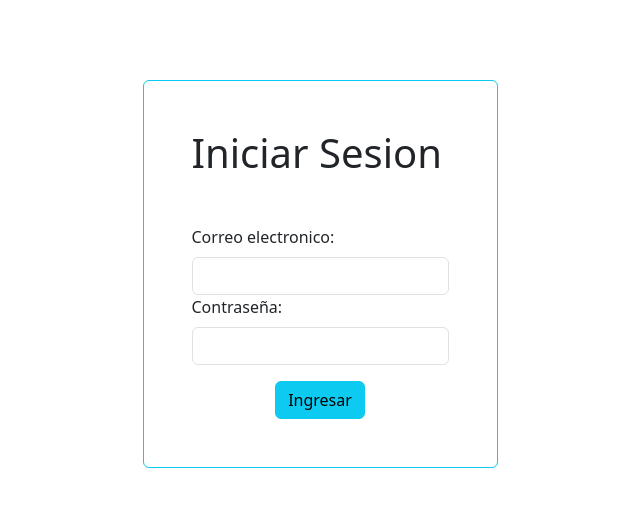
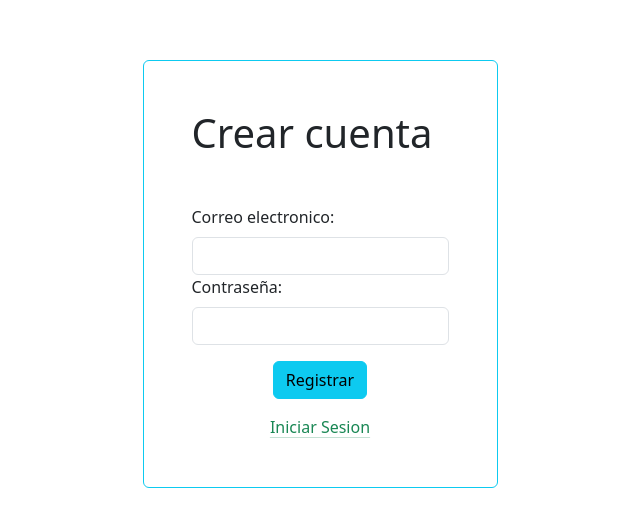
Before and after one commit to joselfigueroag/genius_front, a React (Create React App) app: page / in a window 1280 px wide. Shown: the part 126-652 px from the top of the page, without its empty margins (320-960 px from the left). Built offline with nearby package versions, Linux system fonts and the light colour scheme.

Commit message:
added some components

```diff
--- a/package.json
+++ b/package.json
@@ -6,6 +6,7 @@
     "@testing-library/jest-dom": "^5.17.0",
     "@testing-library/react": "^13.4.0",
     "@testing-library/user-event": "^13.5.0",
+    "axios": "^1.6.5",
     "bootstrap": "^5.3.2",
     "react": "^18.2.0",
     "react-bootstrap": "^2.9.2",
--- a/src/App.js
+++ b/src/App.js
@@ -1,13 +1,21 @@
 import { BrowserRouter, Routes, Route } from 'react-router-dom';
 
+import "./styles/global.css";
+
 import Login from "./components/Login";
+import Home from './components/Home';
+import Register from './components/Register';
 
 function App() {
   return (
     <BrowserRouter>
-      <Routes>
-        <Route path='/' element={<Login />}/>
-      </Routes>
+      <div className='container'>
+        <Routes>
+          <Route path='/' element={<Register />}/>
+          <Route path='/login' element={<Login />}/>
+          <Route path='/home' element={<Home />} />
+        </Routes>
+      </div>
     </BrowserRouter>
   );
 }
--- /dev/null
+++ b/src/components/Home.js
@@ -0,0 +1,41 @@
+import { useNavigate } from "react-router-dom";
+import axios from "axios";
+
+import UploadFile from "./UploadFile";
+
+function Home() {
+  let navigate = useNavigate();
+
+  let handleLogout = () => {
+    let headers = {"Authorization": `Token ${localStorage.getItem("token")}`}
+
+    axios.get("http://localhost:8000/authentication/api/logout/", { headers })
+      .then(response => {
+        localStorage.clear();
+        return navigate("/")
+      })
+      .catch(error => {
+        if (error.response.status === 401) {
+          console.log(error.response.data.detail);
+        }
+      })
+  }
+
+  return(
+    <div className="data-process">
+      <div className="d-flex justify-content-between">
+        <div>
+          <h2>Procesar datos</h2>
+        </div>
+        <div className="d-flex align-items-center">
+          <button className="link logout" onClick={handleLogout}>Cerrar Sesion</button>
+        </div>
+      </div>
+      <div className="border rounded p-3">
+        <UploadFile></UploadFile>
+      </div>
+    </div>
+  )
+}
+
+export default Home
--- a/src/components/Login.js
+++ b/src/components/Login.js
@@ -1,23 +1,54 @@
-import "../styles/Login.css"
+import { useState } from "react"
+import { useNavigate } from "react-router-dom";
+import axios from "axios";
 
 function Login() {
+  let navigate = useNavigate();
+  const [email, setEmail] = useState("")
+  const [password, setPassword] = useState("")
+  const [error, setError] = useState("")
+
+  const handleSubmit = async (event) => {
+    event.preventDefault();
+
+    const data = {
+      email,
+      password
+    }
+
+    axios.post("http://localhost:8000/authentication/api/login/", data)
+      .then(response => {
+        localStorage.setItem("email", response.data.email)
+        localStorage.setItem("token", response.data.token)
+        return navigate("/home")
+      })
+      .catch(error => {
+        if (error.response.status === 400 || error.response.status === 404) {
+          setError(error.response.data.msg)
+        } else {
+          console.log(error.response)
+        }
+      })
+  }
+
   return (
-    <div className="login-container">
+    <div className="login-and-register-container">
       <div className="border border-info rounded p-5">
         <h1 className="mb-5">Iniciar Sesion</h1>
-        <form>
+        <form onSubmit={handleSubmit}>
           <div>
-            <label for="email" className="form-label">Correo electronico:</label>
-            <input type="email" className="form-control" id="email"/>
+            <label htmlFor="email" className="form-label">Correo electronico:</label>
+            <input type="email" className="form-control" id="email" value={email} onChange={(e) => setEmail(e.target.value)}/>
           </div>
           <div>
-            <label for="password" className="form-label">Contraseña:</label>
-            <input type="password" className="form-control" />
+            <label htmlFor="password" className="form-label">Contraseña:</label>
+            <input type="password" className="form-control" id="password" value={password} onChange={(e) => setPassword(e.target.value)} />
           </div>
           <div className="d-flex justify-content-center mt-3">
             <button type="submit" className="btn btn-info">Ingresar</button>
           </div>
         </form>
+        {error && <div className="error mt-3">*{error}</div>}
       </div>
     </div>
   )
--- /dev/null
+++ b/src/components/Register.js
@@ -0,0 +1,58 @@
+import { useState } from "react"
+import { useNavigate, Link } from "react-router-dom";
+import axios from "axios";
+
+function Register() {
+  let navigate = useNavigate();
+  const [email, setEmail] = useState("")
+  const [password, setPassword] = useState("")
+  const [error, setError] = useState("")
+
+  const handleSubmit = async (event) => {
+    event.preventDefault();
+
+    const data = {
+      email,
+      password
+    }
+
+    axios.post("http://localhost:8000/authentication/api/user_register/", data)
+      .then(response => {
+        localStorage.setItem("email", response.data.email)
+        localStorage.setItem("token", response.data.token)
+        return navigate("/home")
+      })
+      .catch(error => {
+        if (error.response.status === 400 || error.response.status === 404) {
+          setError(error.response.data.msg)
+        } else {
+          console.log(error.response)
+        }
+      })
+  }
+
+  return(
+    <div className="login-and-register-container">
+    <div className="border border-info rounded p-5">
+      <h1 className="mb-5">Crear cuenta</h1>
+      <form onSubmit={handleSubmit}>
+        <div>
+          <label htmlFor="email" className="form-label">Correo electronico:</label>
+          <input type="email" className="form-control" id="email" value={email} onChange={(e) => setEmail(e.target.value)}/>
+        </div>
+        <div>
+          <label htmlFor="password" className="form-label">Contraseña:</label>
+          <input type="password" className="form-control" id="password" value={password} onChange={(e) => setPassword(e.target.value)} />
+        </div>
+        <div className="d-flex justify-content-center mt-3">
+          <button type="submit" className="btn btn-info">Registrar</button>
+        </div>
+      </form>
+      <Link to="/login" className="d-flex justify-content-center mt-3 link-success link-offset-2 link-underline-opacity-25 link-underline-opacity-100-hover">Iniciar Sesion</Link>
+      {error && <div className="error mt-3">*{error}</div>}
+    </div>
+  </div>
+  )
+}
+
+export default Register
--- /dev/null
+++ b/src/components/UploadFile.js
@@ -0,0 +1,19 @@
+function UploadFile() {
+  return(
+    <>
+      <form className="d-flex justify-content-center">
+        <div>
+          <button type="submit" className="btn btn-info me-5">Validar Emociones</button>
+        </div>
+        <div className="d-flex align-items-center">
+          <input type="file" className="form-control" id="file"/>
+        </div>
+        <div>
+          <button type="submit" className="btn btn-info ms-5">Validar Sentimientos</button>
+        </div>
+      </form>
+    </>
+  )
+}
+
+export default UploadFile
--- a/src/styles/Login.css
+++ /dev/null
@@ -1,6 +0,0 @@
-.login-container {
-  display: flex;
-  align-items: center;
-  justify-content: center;
-  height: 100vh;
-}
--- /dev/null
+++ b/src/styles/global.css
@@ -0,0 +1,23 @@
+.login-and-register-container {
+  display: flex;
+  align-items: center;
+  justify-content: center;
+  height: 100vh;
+}
+
+.error {
+  color: red;
+}
+
+.data-process {
+  justify-content: center;
+  margin-top: 10%;
+}
+
+.logout {
+  border: none;
+  background: none;
+  padding: 0;
+  color: red;
+  font-weight: bold;
+}
```
Also changed, not shown: 1 other file (tests, documents, lock files or other folders).
